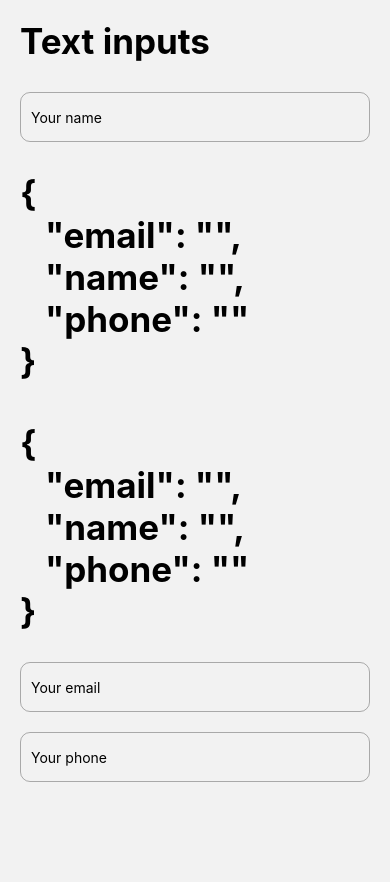
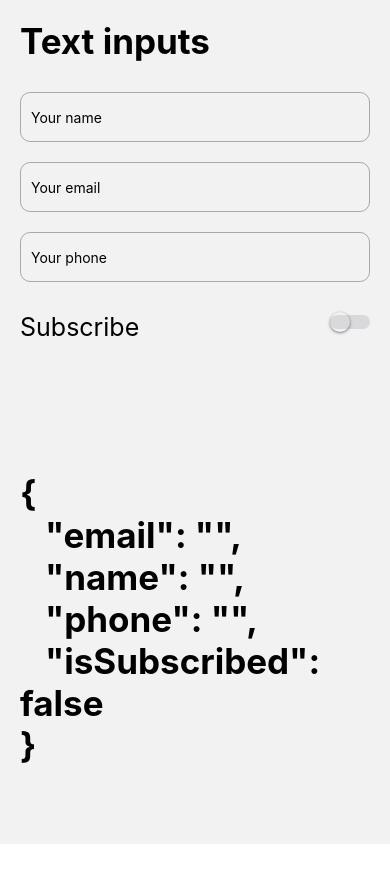
Before and after one commit to FranCarn/RNComponents, a React Native app: screen /TextScreen in a window 390 px wide. Shown: the top 882 px of the page. After the commit the page ends 844 px from the top, so only its background shows below. Built offline with nearby package versions, Linux system fonts and the light colour scheme.

Commit message:
improvements in TextScreen & useForm

```diff
--- a/src/hooks/useForm.tsx
+++ b/src/hooks/useForm.tsx
@@ -3,7 +3,7 @@
 export const useForm = <T extends Object>(initState: T) => {
   const [state, setState] = useState(initState);
 
-  const onChange = (value: string, field: keyof T) => {
+  const handleChange = <K extends Object>(value: K, field: keyof T) => {
     setState({
       ...state,
       [field]: value,
@@ -13,6 +13,6 @@
   return {
     ...state,
     form: state,
-    onChange,
+    handleChange,
   };
 };
--- a/src/screens/TextScreen.tsx
+++ b/src/screens/TextScreen.tsx
@@ -1,10 +1,11 @@
-import React, {useState} from 'react';
+import React from 'react';
 import {
   Keyboard,
   KeyboardAvoidingView,
   Platform,
   ScrollView,
   StyleSheet,
+  Text,
   TextInput,
   View,
 } from 'react-native';
@@ -12,12 +13,14 @@
 import {styles as globalStyles} from '../theme/appTheme';
 import {TouchableWithoutFeedback} from 'react-native-gesture-handler';
 import {useForm} from '../hooks/useForm';
+import {CustomSwitch} from '../components/CustomSwitch';
 
 export const TextScreen = () => {
-  const {email, name, phone, handleChange, form} = useForm({
+  const {handleChange, form} = useForm({
     email: '',
     name: '',
     phone: '',
+    isSubscribed: false,
   });
 
   return (
@@ -35,8 +38,7 @@
               autoCapitalize="words"
               onChangeText={value => handleChange(value, 'name')}
             />
-            <HeaderTitle title={JSON.stringify(form, null, 3)} />
-            <HeaderTitle title={JSON.stringify(form, null, 3)} />
+
             <TextInput
               style={styles.inputStyle}
               placeholder="Your email"
@@ -55,7 +57,16 @@
               keyboardType="phone-pad"
               onChangeText={value => handleChange(value, 'phone')}
             />
+            <View style={styles.switchRow}>
+              <Text style={styles.switchText}>Subscribe</Text>
+              <CustomSwitch
+                isOn={form.isSubscribed}
+                onChange={value => handleChange(value, 'isSubscribed')}
+              />
+            </View>
+
             <View style={{height: 100}} />
+            <HeaderTitle title={JSON.stringify(form, null, 3)} />
           </View>
         </TouchableWithoutFeedback>
       </ScrollView>
@@ -72,4 +83,14 @@
     borderRadius: 10,
     marginVertical: 10,
   },
+  switchText: {
+    marginTop: 10,
+    fontSize: 25,
+  },
+  switchRow: {
+    flexDirection: 'row',
+    justifyContent: 'space-between',
+    alignItems: 'center',
+    marginVertical: 10,
+  },
 });
```
